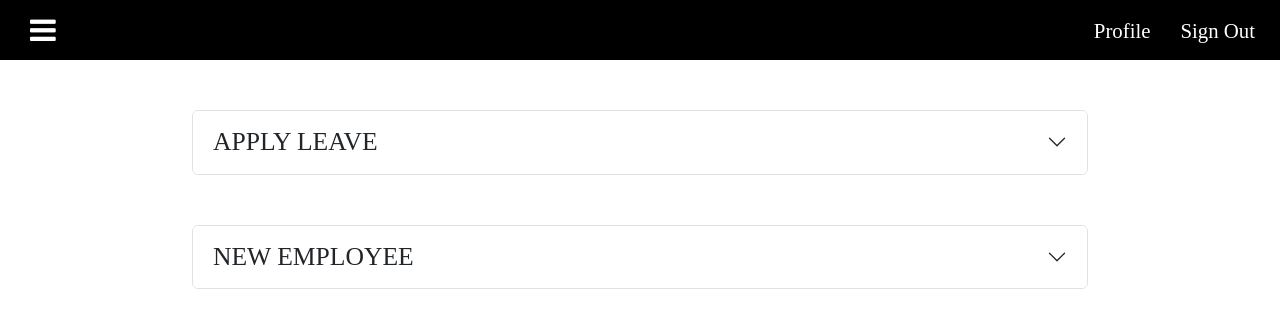
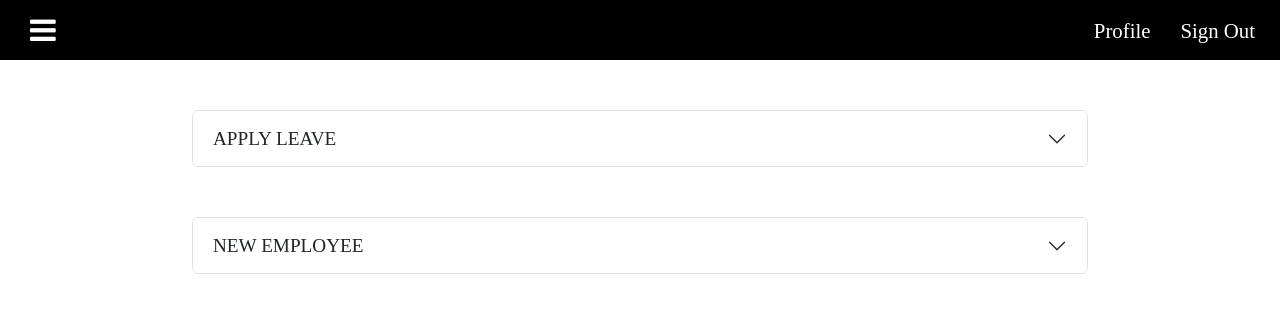
Before and after one commit to NdunguSam01/lms-mobikey, a React (Create React App) app: page /dashboard in a window 1280 px wide. Shown: the top 328 px of the page. Built offline with nearby package versions, Linux system fonts and the light colour scheme.

Commit message:
Reduced the font size of the accordion header

```diff
--- a/src/assets/css/accordion.css
+++ b/src/assets/css/accordion.css
@@ -7,5 +7,5 @@
 .accordion h2 button
 {
     text-transform: uppercase;
-    font-size: 0.8em;
+    font-size: 0.6em;
 }
```
